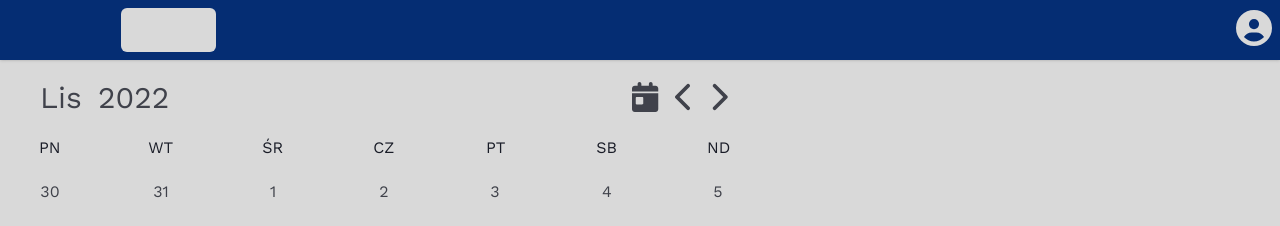
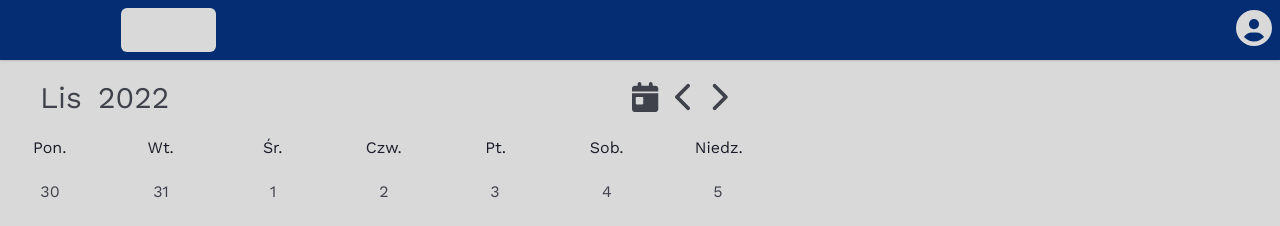
Before and after one commit to UniversityOfGdanskProjects/plan_front, a React (Vite) app: page / in a window 1280 px wide. Shown: the top 226 px of the page. Built offline with nearby package versions, Linux system fonts and the light colour scheme.

Commit message:
added translation to calendar

```diff
--- a/src/assets/translations/en.json
+++ b/src/assets/translations/en.json
@@ -1,4 +1,5 @@
 {
+    "lang": "en",
     "schedule": "Schedule",
     "news": "News",
     "accessibility": "Accessibility",
--- a/src/assets/translations/pl.json
+++ b/src/assets/translations/pl.json
@@ -1,4 +1,5 @@
 {
+    "lang": "pl",
     "schedule": "Plan Zajęć",
     "news": "Aktualności",
     "accessibility": "Dostępność",
--- a/src/components/Calendar.jsx
+++ b/src/components/Calendar.jsx
@@ -25,9 +25,10 @@ import {
   eachYearOfInterval,
   isSameYear,
 } from "date-fns/esm";
-import { pl } from "date-fns/locale";
-import React, { useRef, useState } from "react";
+import { pl, enUS } from "date-fns/locale";
+import React, { useContext, useRef, useState } from "react";
 import useClickOutside from "../hooks/useClickOutside";
+import { LanguageContext } from "../App";
 
 const Calendar = () => {
   const today = startOfToday();
@@ -36,6 +37,8 @@ const Calendar = () => {
   const [monthsExpanded, setMonthsExpanded] = useState(false);
   const [yearsExpanded, setYearsExpanded] = useState(false);
 
+  const langContext = useContext(LanguageContext);
+  const lang = langContext("lang") == "pl" ? pl : enUS;
   const monthModal = useRef();
   const yearModal = useRef();
 
@@ -62,6 +65,11 @@ const Calendar = () => {
     end: add(today, { years: 2 }),
   });
 
+  const weekDays = eachDayOfInterval({
+    start: startOfWeek(firstDayCurrentMonth, { weekStartsOn: 1 }),
+    end: endOfWeek(firstDayCurrentMonth, { weekStartsOn: 1 }),
+  });
+
   const NextMonth = () => {
     let firstDayNextMonth = add(firstDayCurrentMonth, { months: 1 });
     setCurrentMonth(format(firstDayNextMonth, "MMM-yyyy"));
@@ -81,7 +89,7 @@ const Calendar = () => {
               onClick={() => setMonthsExpanded(!monthsExpanded)}
               className="capitalize hover:opacity-100 opacity-80"
             >
-              {format(firstDayCurrentMonth, "MMM", { locale: pl })}
+              {format(firstDayCurrentMonth, "MMM", { locale: lang })}
             </button>
             {monthsExpanded && (
               <div className="dropdown border-2 border-secondaryLight dark:border-none flex flex-col absolute bg-secondaryLight dark:bg-secondaryDark text-primaryLight -left-2 dark:text-primaryLight rounded">
@@ -89,9 +97,9 @@ const Calendar = () => {
                   <span
                     key={month}
                     className={
-                      (isSameMonth(month, today) &&
-                        "bg-primaryLight text-secondaryLight dark:border-none outline-2 outline-secondaryLight dark:text-secondaryDark") ||
-                      "border-b-2 border-primaryLight last:border-none"
+                      isSameMonth(month, today)
+                        ? "bg-primaryLight text-secondaryLight dark:border-none outline-2 outline-secondaryLight dark:text-secondaryDark"
+                        : "border-b-2 border-primaryLight last:border-none"
                     }
                   >
                     <button
@@ -101,7 +109,7 @@ const Calendar = () => {
                       }}
                       className="animate-none p-1 capitalize opacity-80 hover:opacity-100"
                     >
-                      {format(month, "MMM", { locale: pl })}
+                      {format(month, "MMM", { locale: lang })}
                     </button>
                   </span>
                 ))}
@@ -113,7 +121,7 @@ const Calendar = () => {
               onClick={() => setYearsExpanded(!yearsExpanded)}
               className="capitalize hover:opacity-100 opacity-80"
             >
-              {format(firstDayCurrentMonth, "yyyy", { locale: pl })}
+              {format(firstDayCurrentMonth, "yyyy", { locale: lang })}
             </button>
             {yearsExpanded && (
               <div className="dropdown border-2 border-secondaryLight dark:border-none flex flex-col absolute bg-secondaryLight dark:bg-secondaryDark text-primaryLight rounded -left-2">
@@ -121,9 +129,9 @@ const Calendar = () => {
                   <span
                     key={year}
                     className={
-                      (isSameYear(year, today) &&
-                        "bg-primaryLight text-secondaryLight dark:text-secondaryDark") ||
-                      `border-primaryLight border-b-2 last:border-none`
+                      isSameYear(year, today)
+                        ? "bg-primaryLight text-secondaryLight dark:text-secondaryDark"
+                        : "border-primaryLight border-b-2 last:border-none"
                     }
                   >
                     <button
@@ -133,7 +141,7 @@ const Calendar = () => {
                       }}
                       className="animate-none p-1 capitalize opacity-80 hover:opacity-100"
                     >
-                      {format(year, "yyyy", { locale: pl })}
+                      {format(year, "yyyy", { locale: lang })}
                     </button>
                   </span>
                 ))}
@@ -163,13 +171,11 @@ const Calendar = () => {
         </div>
       </div>
       <div className="grid grid-cols-7 text-center gap-3 mb-3 relative z-10">
-        <h3>PN</h3>
-        <h3>WT</h3>
-        <h3>ŚR</h3>
-        <h3>CZ</h3>
-        <h3>PT</h3>
-        <h3>SB</h3>
-        <h3>ND</h3>
+        {weekDays.map((day) => (
+          <h3 key={day} className="capitalize">
+            {format(day, "E", { locale: lang })}
+          </h3>
+        ))}
       </div>
       <div className="grid grid-cols-7 text-center gap-3 relative z-10">
         {days.map((day) => (
```
